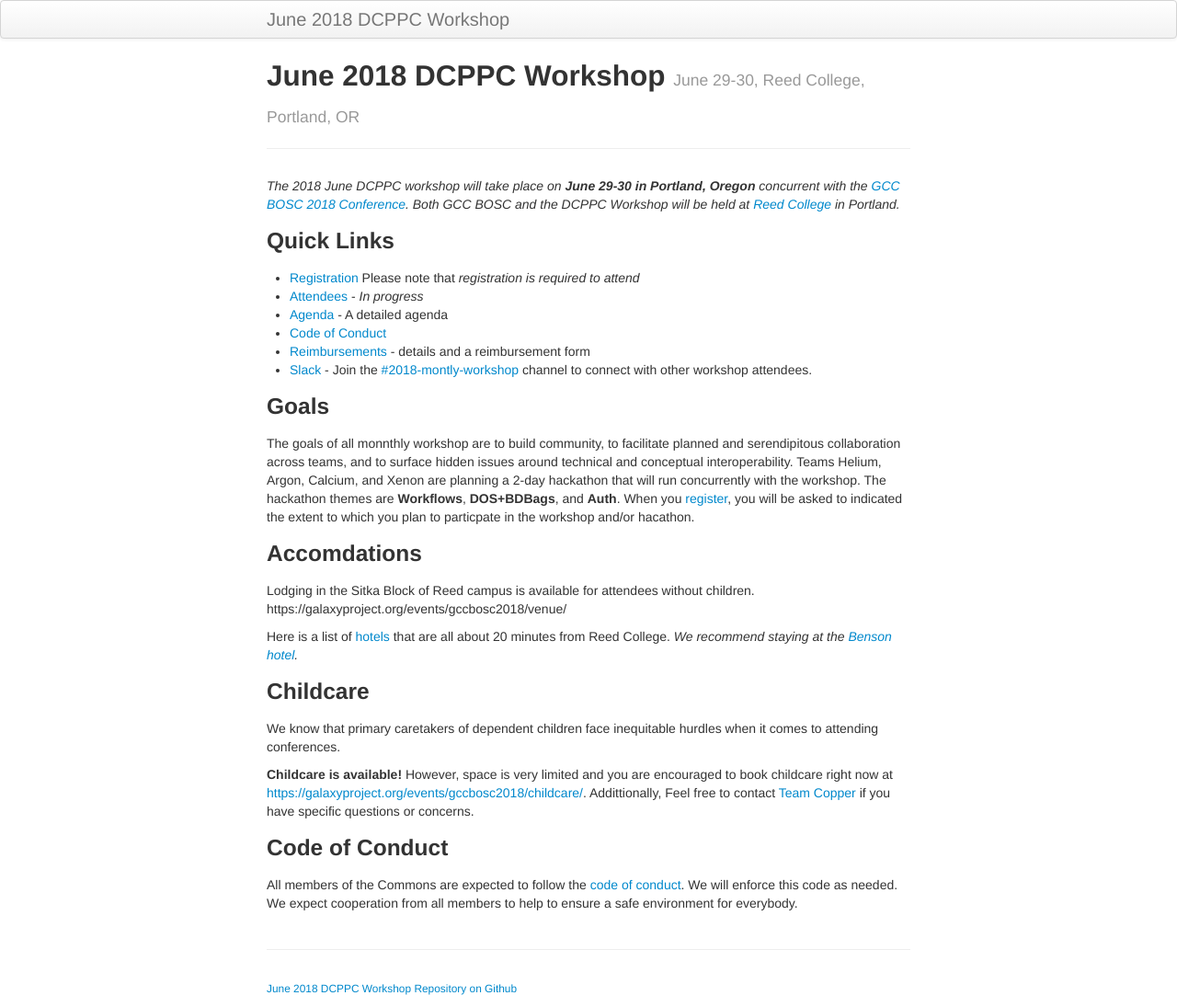
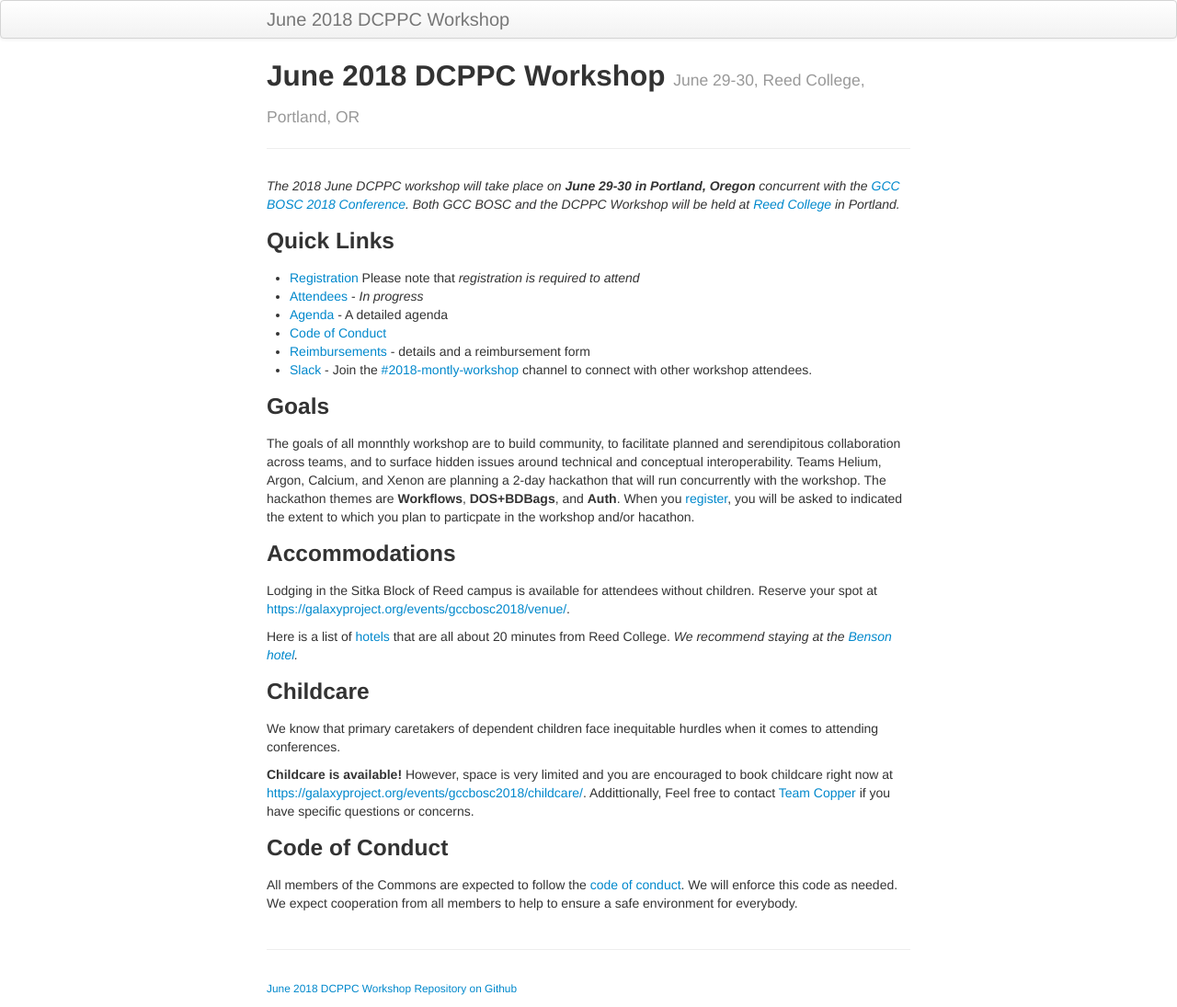
Before and after one commit to dcppc/2018-june-workshop, a Jekyll site: the page built from docs/index.md, in a window 1280 px wide. Shown: the whole page at 92% size. Built offline with Jekyll 4.4.1, drawn with Linux system fonts in a browser that asks for light colours.

Commit message:
typo and link fixed

```diff
--- a/docs/index.md
+++ b/docs/index.md
@@ -22,9 +22,9 @@ in Portland._
 
 The goals of all monnthly workshop are to build community, to facilitate planned and serendipitous collaboration across teams, and to surface hidden issues around technical and conceptual interoperability. Teams Helium, Argon, Calcium, and Xenon are planning a 2-day hackathon that will run concurrently with the workshop. The hackathon themes are **Workflows**, **DOS+BDBags**, and **Auth**. When you [register](https://ti.to/dcppc/june-data-commons-workshop), you will be asked to indicated the extent to which you plan to particpate in the workshop and/or hacathon.
 
-### Accomdations
+### Accommodations
 
-Lodging in the Sitka Block of Reed campus is available for attendees without children. https://galaxyproject.org/events/gccbosc2018/venue/
+Lodging in the Sitka Block of Reed campus is available for attendees without children. Reserve your spot at [https://galaxyproject.org/events/gccbosc2018/venue/](https://galaxyproject.org/events/gccbosc2018/venue/]).
 
 Here is a list of [hotels](https://www.reed.edu/accommodations.html) that are all about 20 minutes from Reed College. _We recommend staying at the [Benson hotel](http://www.bensonhotel.com/)._
 
```
